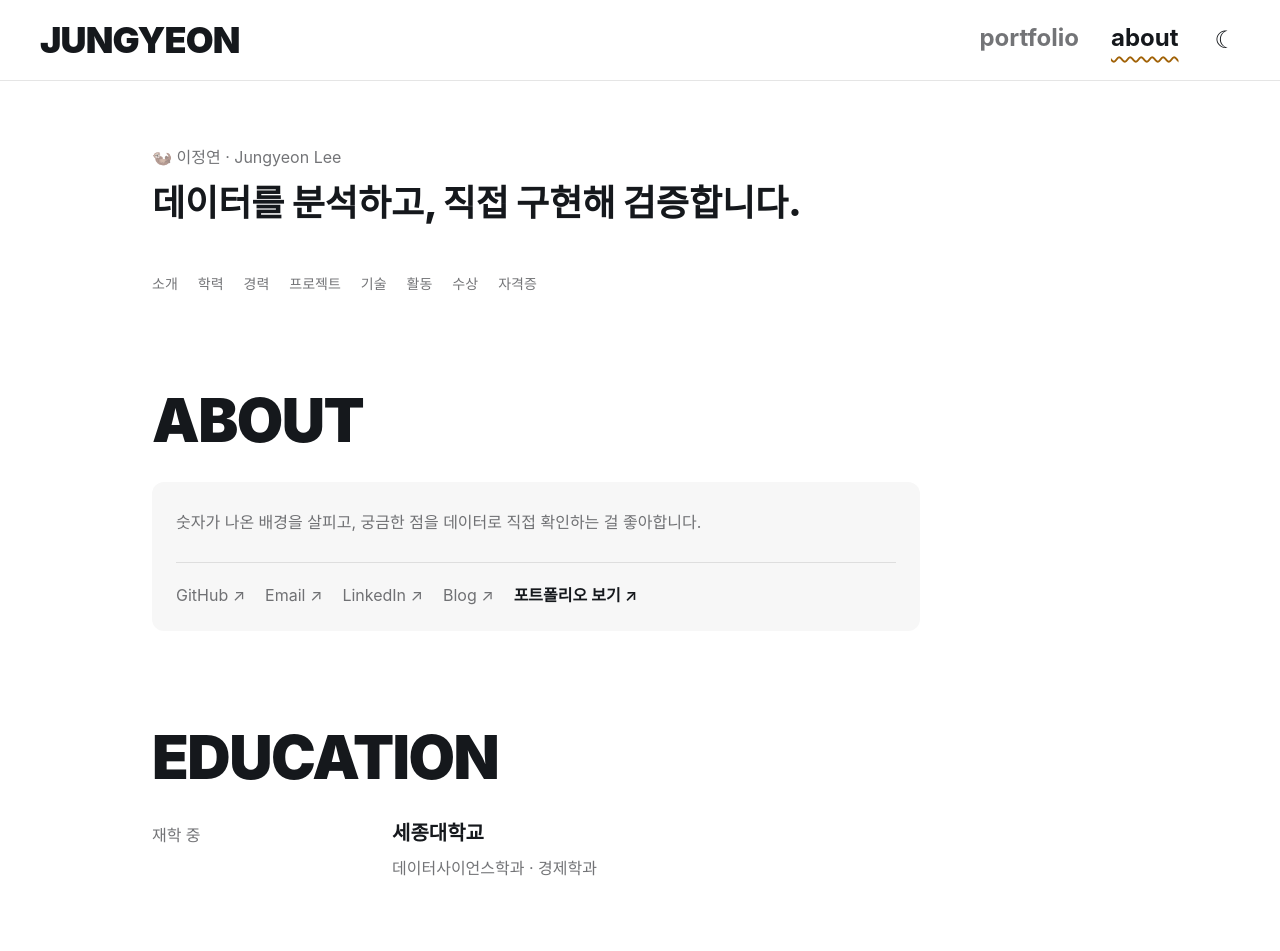
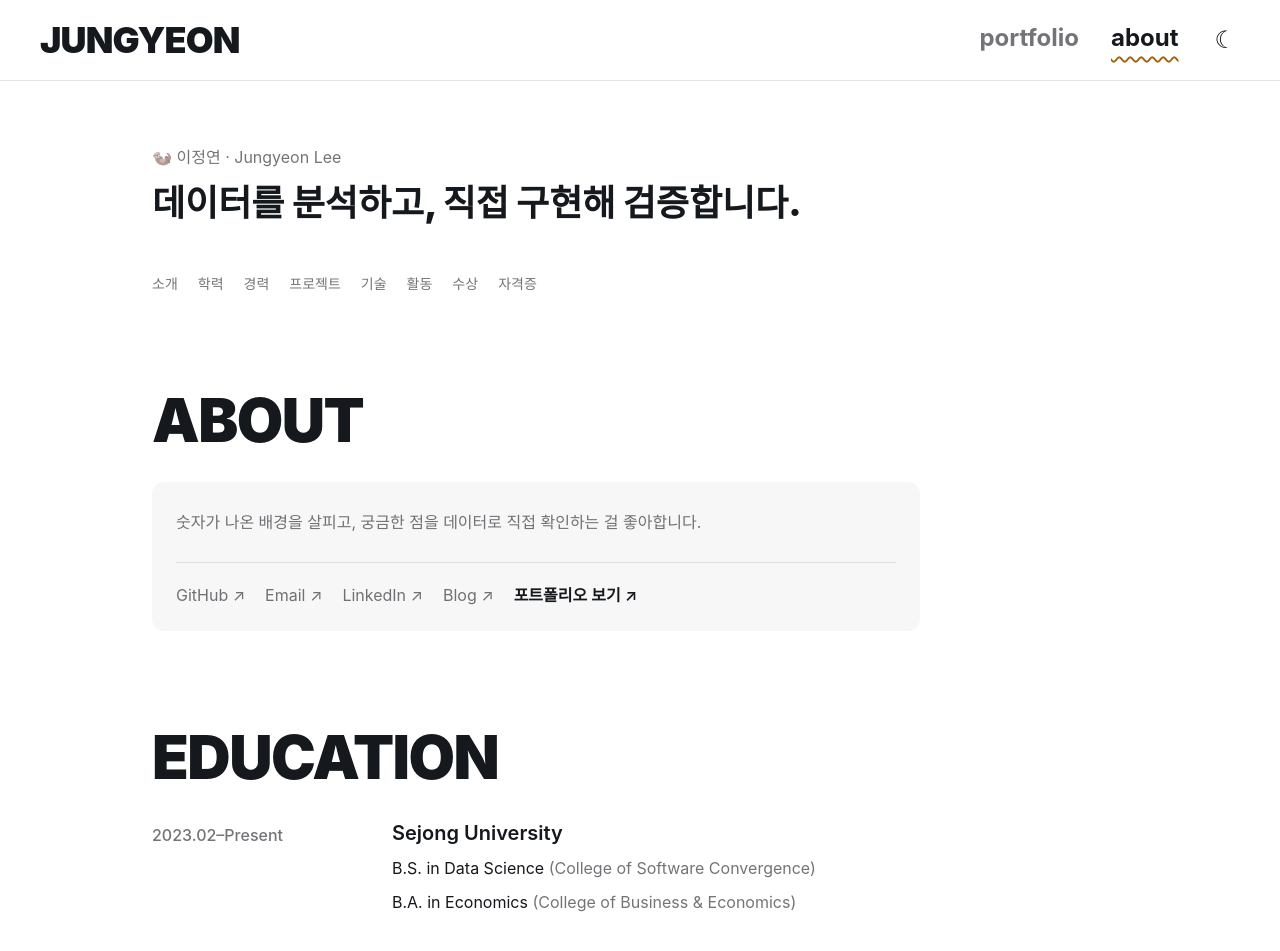
Before and after one commit to JungYeoni/portfolio, a Next.js app: page / in a window 1280 px wide. Shown: the top 951 px of the page. Built offline with nearby package versions, Linux system fonts and the light colour scheme; a web font is replaced by a local one.

Commit message:
feat: 학력 섹션에 전공과 고등학교 이력 추가 (#20)

```diff
--- a/src/app/page.tsx
+++ b/src/app/page.tsx
@@ -49,7 +49,11 @@ export default function Home() {
                 <p className="pt-1 text-sm font-medium text-muted md:text-base">{item.period}</p>
                 <div className="min-w-0">
                   <h3 className="text-lg font-semibold md:text-xl">{item.school}</h3>
-                  <p className="mt-2 text-base leading-relaxed text-muted">{item.major}</p>
+                  {item.majors?.map((major) => (
+                    <p key={major.degree} className="mt-2 text-base leading-relaxed">
+                      {major.degree} <span className="inline-block text-muted">({major.college})</span>
+                    </p>
+                  ))}
                 </div>
               </article>
             ))}
--- a/src/data/portfolio.ts
+++ b/src/data/portfolio.ts
@@ -286,8 +286,16 @@ export const experience = [
   },
 ];
 
-export const education = [
-  { school: "세종대학교", period: "재학 중", major: "데이터사이언스학과 · 경제학과" },
+export const education: { school: string; period: string; majors?: { degree: string; college: string }[] }[] = [
+  {
+    school: "Sejong University",
+    period: "2023.02–Present",
+    majors: [
+      { degree: "B.S. in Data Science", college: "College of Software Convergence" },
+      { degree: "B.A. in Economics", college: "College of Business & Economics" },
+    ],
+  },
+  { school: "Cheongdam High School", period: "2020.03–2022.12" },
 ];
 
 export const awards:{ title: string; period: string; detail?: string; award: string }[] = [
```
